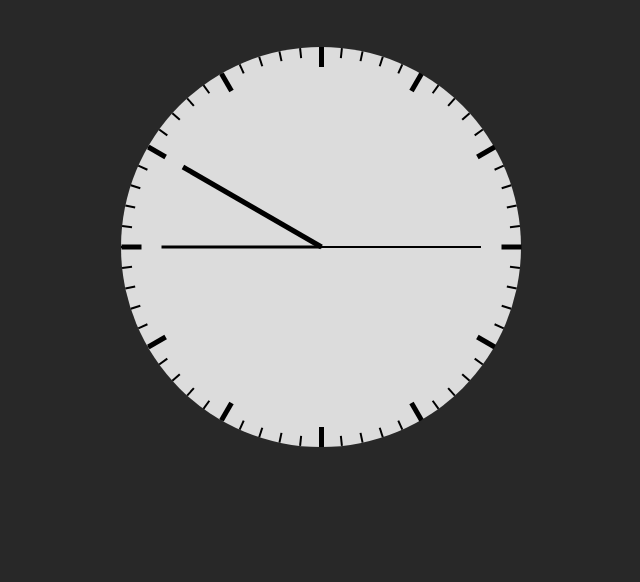
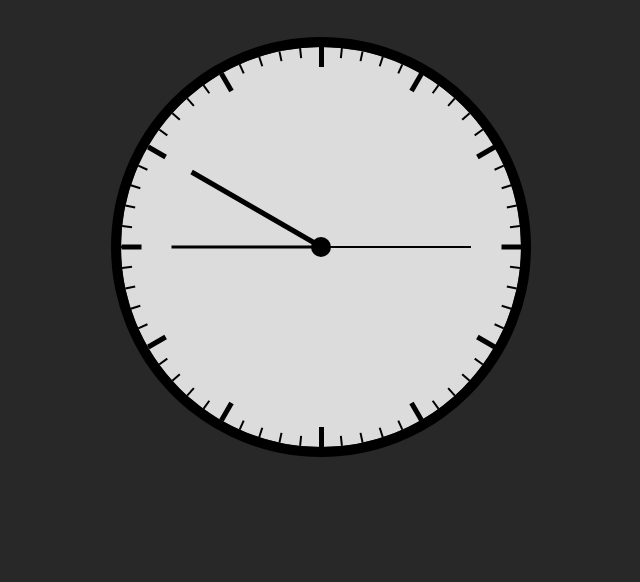
Before and after one commit to VidarRehn/analog-clock, a plain HTML site: page index.html in a window 1280 px wide. Shown: the part 218-800 px from the top of the page, without its empty margins (319-959 px from the left). Drawn offline with Linux system fonts and the light colour scheme.

Commit message:
minor styling changes. Borders etc

```diff
--- a/main.js
+++ b/main.js
@@ -72,7 +72,7 @@ function moveHands(){
     let minute = today.getMinutes();
     minuteHand.style.transform = `rotate(${minute * 6}deg)`
     let second = today.getSeconds();
-    secondHand.style.transform = `rotate(${second * 6}deg)`;
+    secondHand.style.transform = `rotate(${(second * 6)}deg)`;
 }
 
 setInterval(moveHands, 1000);
--- a/style.scss
+++ b/style.scss
@@ -22,6 +22,7 @@
         justify-content: center;
         align-items: center;
         font-size: 40px;
+        border: 8px solid black;
     }
 
     .clock {
@@ -81,8 +82,8 @@
         }
 
         .inner-circle {
-            height: 320px;
-            width: 320px;
+            height: 300px;
+            width: 300px;
             border-radius: 50%;
             align-self: center;
             position: relative;
@@ -145,5 +146,24 @@
 
         }
 
+        .inner-circle::after {
+            content: "";
+            height: 20px;
+            width: 20px;
+            border-radius: 50%;
+            background-color: black;
+            position: absolute;
+            align-self: center;
+        }
+
+    }
+
+    .clock::before {
+        content: "";
+        height: 400px;
+        width: 400px;
+        border-radius: 50%;
+        border: 10px solid black;
+        position: absolute;
     }
 }
```
Also changed, not shown: style.css, 1 other file.
